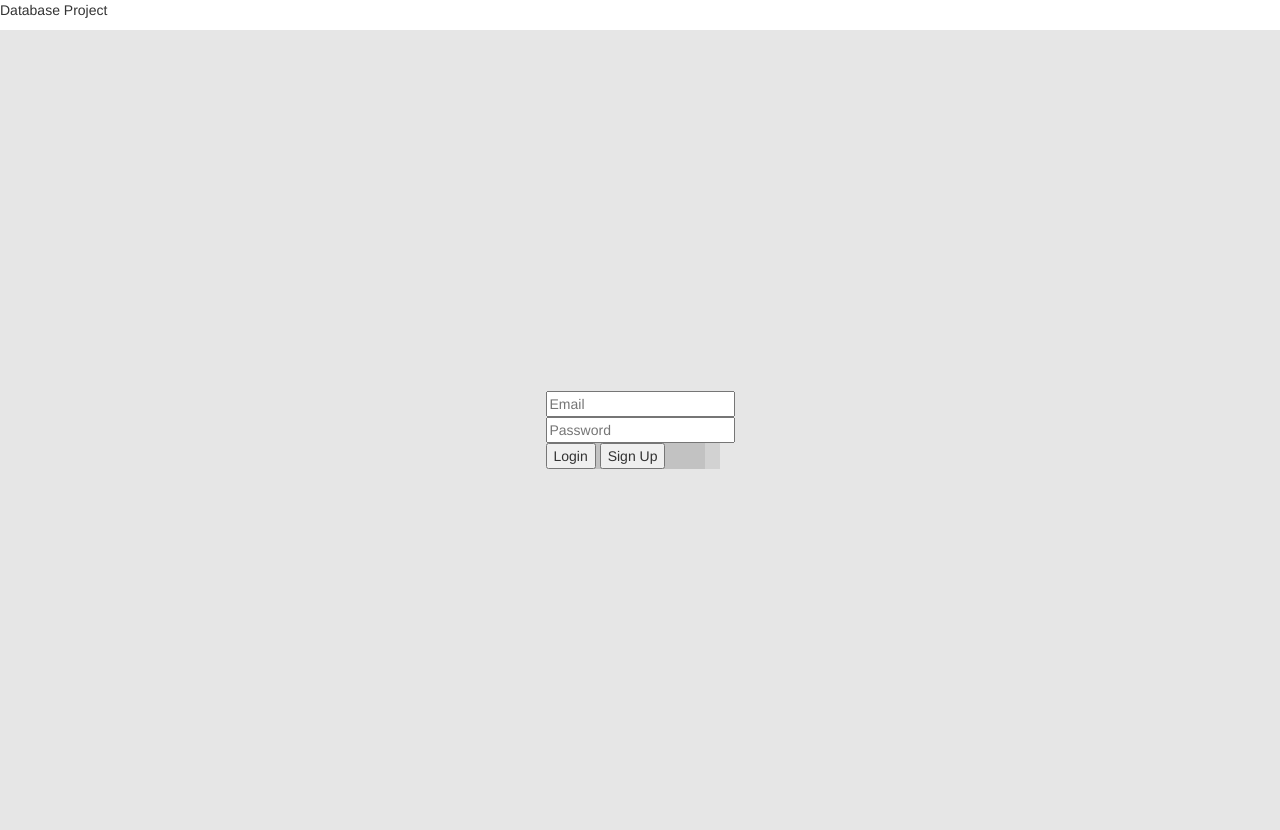
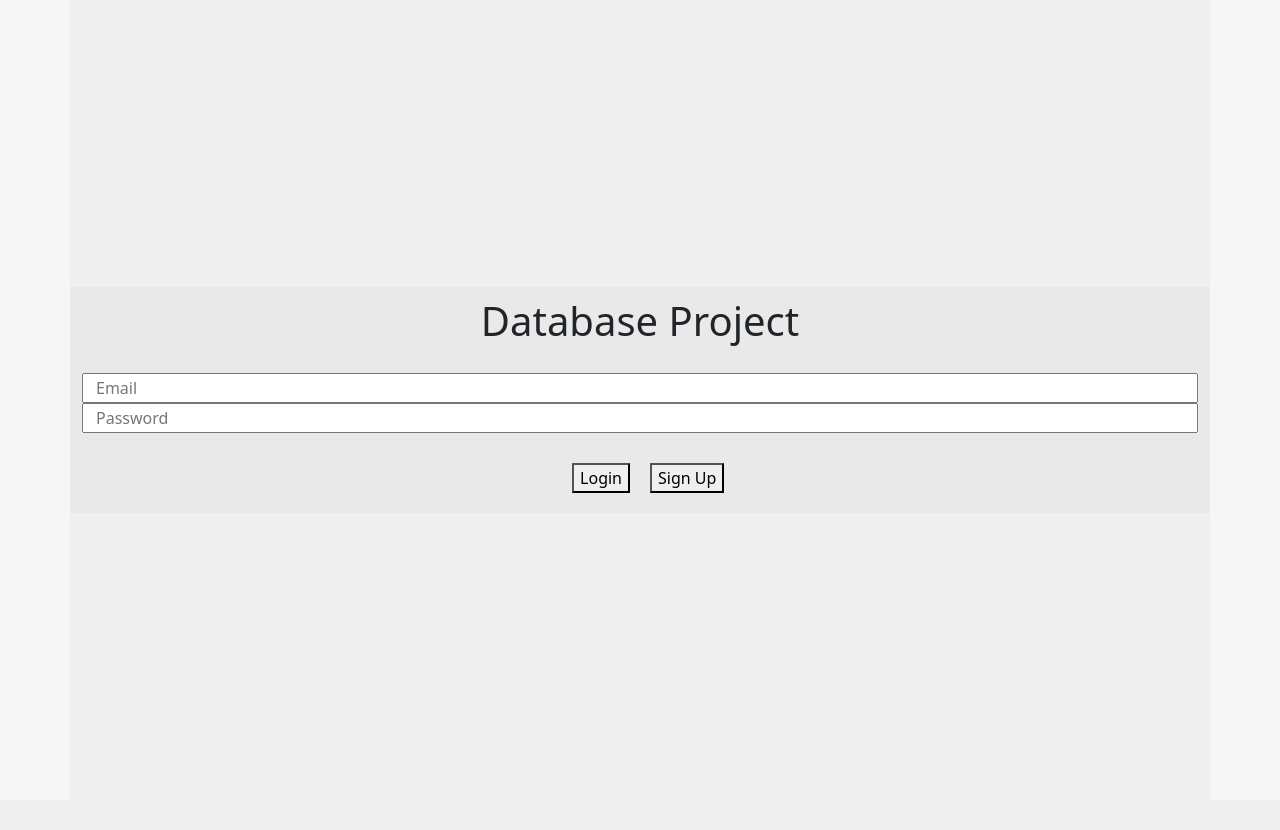
Before and after one commit to jcode94/Database_project, a PHP site: page /eliHTML/index.html in a window 1280 px wide. After the commit the page ends 493 px from the top, so only its background shows below. Run offline with PHP 8.4, Linux system fonts and the light colour scheme.

Commit message:
Redesigned login and home page

```diff
--- a/eliHTML/index.css
+++ b/eliHTML/index.css
@@ -1,36 +1,40 @@
 
-body{
-    height:100vh;
-    width:100%;
+html, body{
+    height:100%;
+    margin:0;
 }
 
+input{
+    width:fit-content;
+}
 
-.fit{
-    width:max-content;
-    height:max-content;
+.color{
+    background-color: rgba(175, 175, 175, 0.1);
 }
 
 .parent {
     display: flex;
     justify-content: center;
     align-items: center;
+    text-align: center;
 
+    flex-flow: column;
     height:100%;
 }
 
-.middle{
+.center{
     justify-content: center;
     align-items: center;
 }
 
-.max{
-    width:100%;
+.col {
+    margin:0px;
+    padding:0px;
 }
 
-.color{
-    background-color: rgba(128, 128, 128, 0.2);
+#loginArea{
+    flex: 0 0 auto;
 }
-
-.login{
-    width: fit-content;
+#loginArea div {
+    margin: 10px 10px 10px 10px;
 }
--- a/eliHTML/index.html
+++ b/eliHTML/index.html
@@ -1,18 +1,13 @@
 <!DOCTYPE html>
 <html>
     <head>
+
         <!-- Required meta tags -->
-        <meta charset="utf-8">
-        <meta name="viewport" content="width=device-width, initial-scale=1, shrink-to-fit=no">
+        <meta charset="utf-8" />
+        <meta name="viewport" content="width=device-width, initial-scale=1" />
 
-        <!-- Latest compiled and minified CSS -->
-        <link rel="stylesheet" href="https://maxcdn.bootstrapcdn.com/bootstrap/3.4.1/css/bootstrap.min.css">
-
-        <!-- jQuery library -->
-        <script src="https://ajax.googleapis.com/ajax/libs/jquery/3.6.1/jquery.min.js"></script>
-
-        <!-- Latest compiled JavaScript -->
-        <script src="https://maxcdn.bootstrapcdn.com/bootstrap/3.4.1/js/bootstrap.min.js"></script>
+        <!-- Bootstrap CSS -->
+        <link href="https://cdn.jsdelivr.net/npm/bootstrap@5.1.1/dist/css/bootstrap.min.css" rel="stylesheet" integrity="sha384-F3w7mX95PdgyTmZZMECAngseQB83DfGTowi0iMjiWaeVhAn4FJkqJByhZMI3AhiU" crossorigin="anonymous" />
 
         <!-- My CSS -->
         <link href="./index.css" rel="stylesheet">
@@ -23,38 +18,23 @@
         <title>Login/Register</title>
       </head>
 
-    <body>
+    <body class="color">
 
-        <div class="container-fluid">
-            <div class="row">
-                <p>Database Project</p>
-            </div>
-        </div>
+        <div class="container parent color">
 
-        <div class="container-fluid parent color">
+            <div id="loginArea" class="row center color">
+                <div class="row">
+                    <h1>Database Project</h1>
+                </div>
 
-            <div class="row color">
-                <div class="row color">
+                <div class="row">
+                    <input placeholder="Email">
+                    <input placeholder="Password">
+                </div>
 
-                    <div class="row">
-                        <input type="input" placeholder="Email">
-                    </div>
-
-                    <div class="row">
-                        <input placeholder="Password">
-                    </div>
-
-                    <div class="row">
-                        <button type="button" onclick="doLogin()">Login</button>
-                        <button type="button" onclick="doRegister()">Sign Up</button>
-                    </div>
-
-
-
-                    <!-- <div class="row">
-                        <p>Don't Have an account click <a>Here</a></p>
-                    </div> -->
-
+                <div class="row">
+                    <div id="email" class="col text-end" onclick="doLogin()"><button>Login</button></div>
+                    <div id="password" class="col text-start" onclick="doRegister()"><button>Sign Up</button></div>
                 </div>
             </div>
 
```
Also changed, not shown: eliHTML/homePage.css (added, +66 -0 lines), eliHTML/homePage.html (+75 -20 lines), eliHTML/testSurvey.html (deleted, +0 -60 lines).
